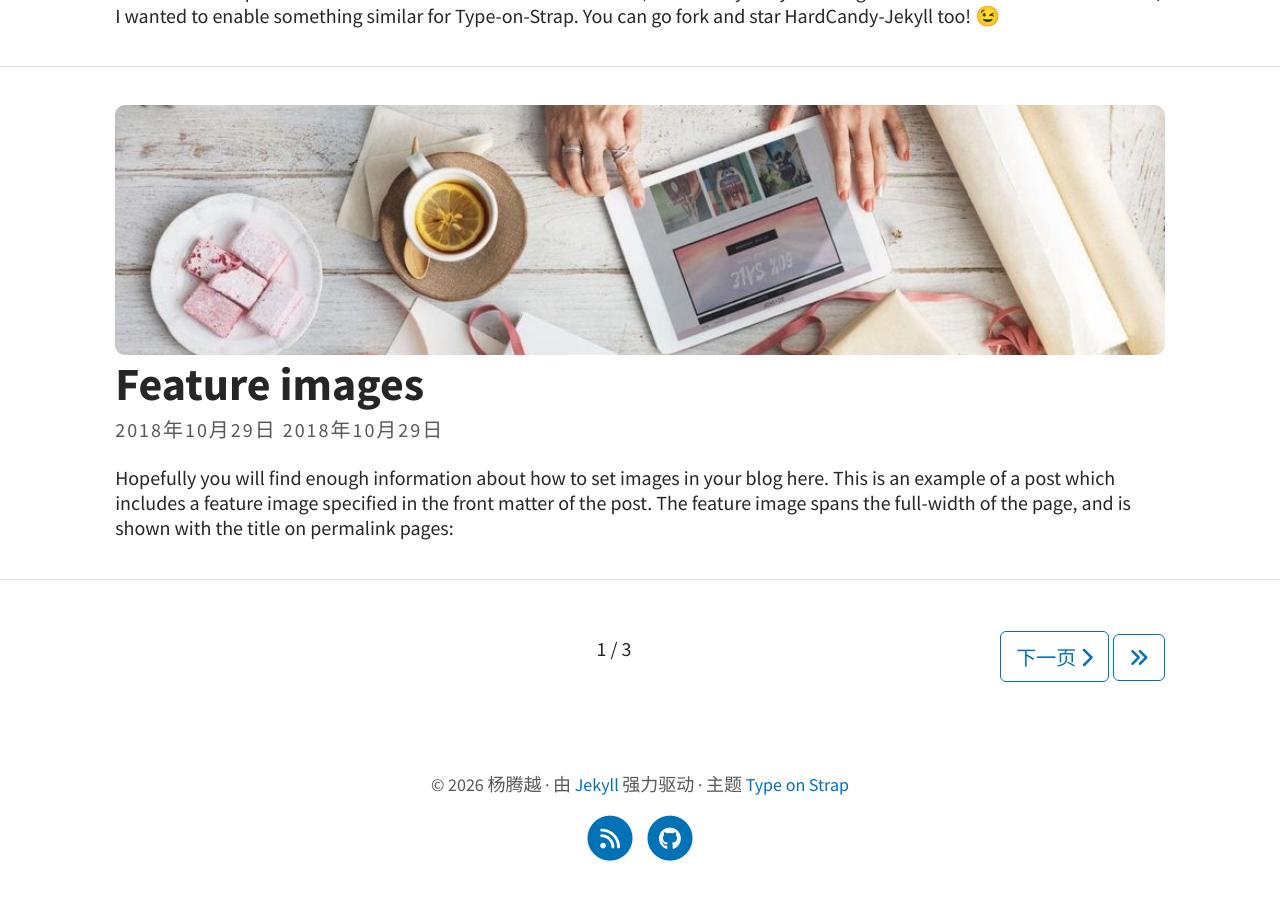
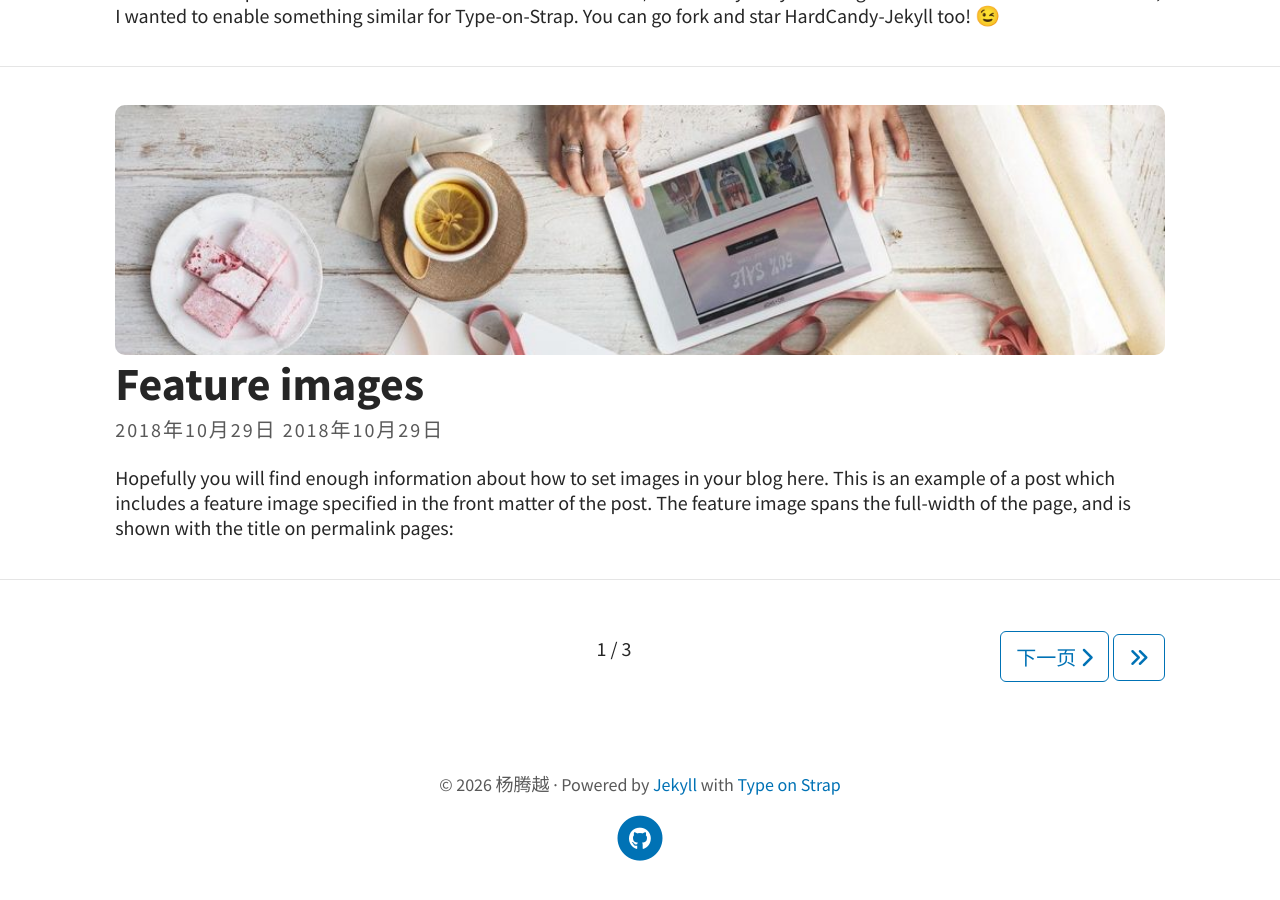
Before and after one commit to linyoaa/portfolio, a Jekyll site: the page built from index.html, in a window 1280 px wide and 900 px high, scrolled down 1548 px. Built offline with Jekyll 4.4.1, drawn with Linux system fonts in a browser that asks for light colours; a script that is not in the unit is left out; the list of posts is cut into pages by our own code.

```diff
--- a/_config.yml
+++ b/_config.yml
@@ -23,8 +23,8 @@ header_text: 欢迎  # Change Blog header text
 header_feature_image: assets/img/header/triangular.jpeg
 header_feature_image_responsive: true
 footer_text: >
-  © 2026 杨腾越 · 由 <a href="https://jekyllrb.com/">Jekyll</a> 强力驱动 ·
-  主题 <a href="https://github.com/sylhare/Type-on-Strap">Type on Strap</a>
+  © 2026 杨腾越 · Powered by <a href="https://jekyllrb.com/">Jekyll</a> with
+  <a href="https://github.com/sylhare/Type-on-Strap">Type on Strap</a>
 
 # Blog
 excerpt: true                                           # Or "truncate" (first 250 characters), "false" to disable
--- a/_data/social.yml
+++ b/_data/social.yml
@@ -6,7 +6,7 @@
 # ============================================================
 
 # RSS specific
-rss: true
+rss: false
 feed:
   path: feed.xml
 
@@ -28,7 +28,7 @@ share:
 # ============================================================
 
 # GitHub
-github: your-github-username
+github: linyoaa
 
 # LinkedIn
 linkedin: your-linkedin-username
```
